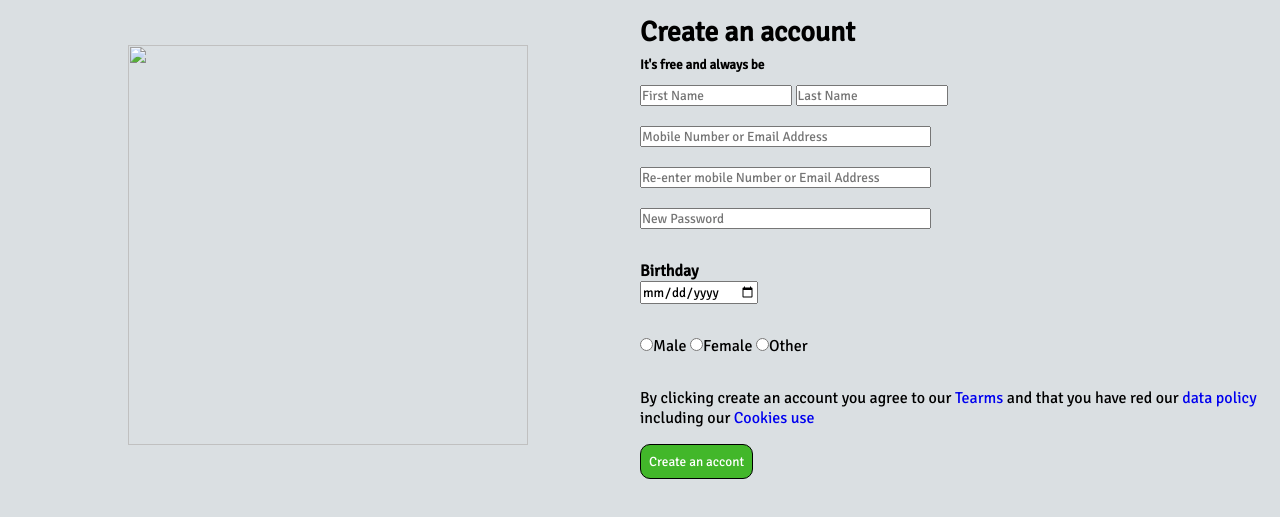
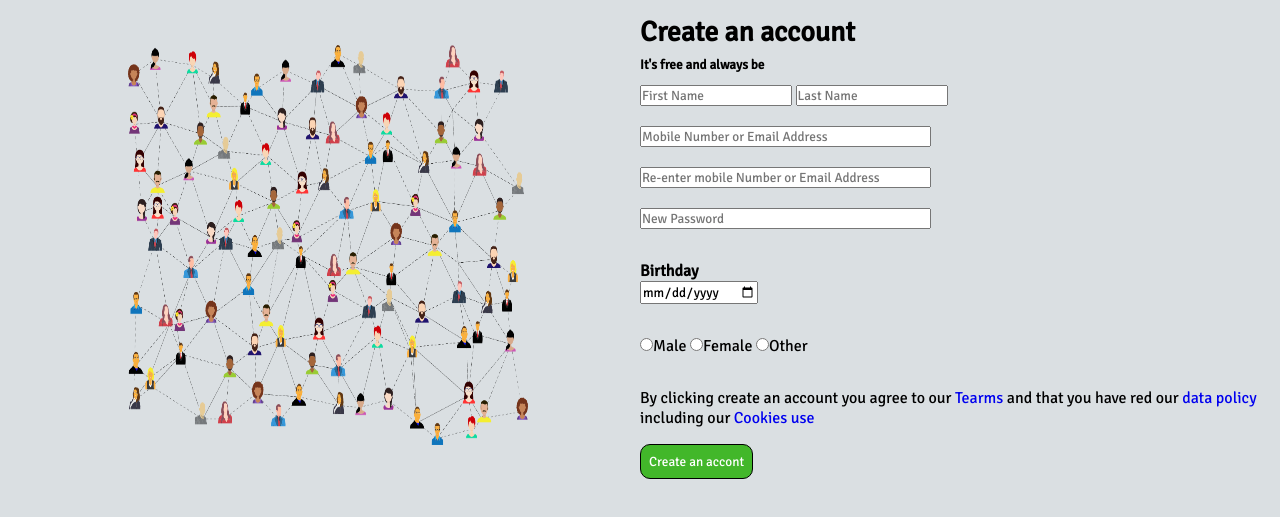
Before and after one commit to shyampan/FACEBOOK_LANDING_PAGE, a plain HTML site: page index.html in a window 1280 px wide. Shown: the part 83-600 px from the top of the page. Drawn offline with Linux system fonts and the light colour scheme; the site is published under a folder, as on GitHub Pages, so addresses that start at the root find nothing.

Commit message:
Update index.html

```diff
--- a/index.html
+++ b/index.html
@@ -170,7 +170,7 @@
     </header>
 
     <section>
-      <div class="item1"><img src="/social-media-3846597.png" alt="" height="400px" width="400px"></div>
+      <div class="item1"><img src="./social-media-3846597.png" alt="" height="400px" width="400px"></div>
         <div class="item2">
             <h2 class="heading">Create an account</h2>
             <h5 class="check">It's free and always be</h5>
```
